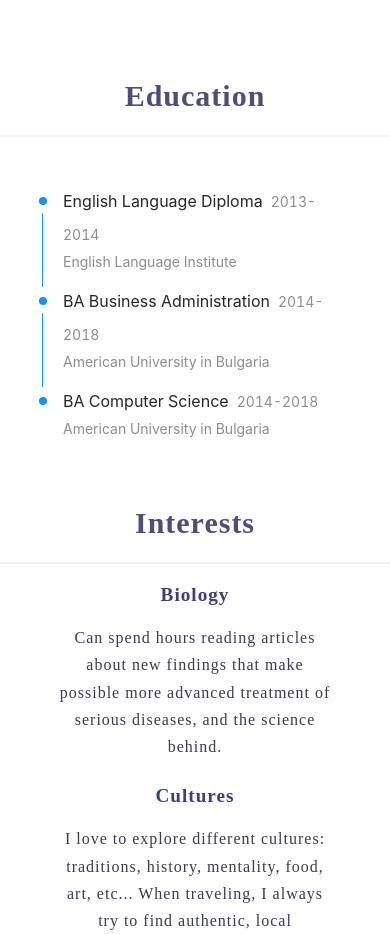
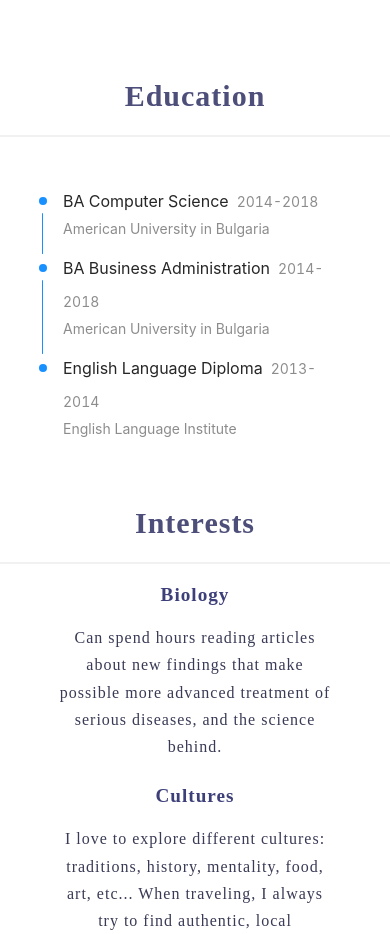
Before and after one commit to TatianaTriukhova/TatianaTriukhova-github.io, a React (Create React App) app: page / in a window 390 px wide. Shown: the part 2880-3814 px from the top of the page. Built offline with nearby package versions, Linux system fonts and the light colour scheme.

Commit message:
fixing reverse

```diff
--- a/package.json
+++ b/package.json
@@ -8,7 +8,6 @@
     "@testing-library/user-event": "^12.1.10",
     "@types/react": "^17.0.27",
     "antd": "^4.16.8",
-    "ismobilejs": "^1.1.1",
     "react": "^17.0.2",
     "react-dom": "^17.0.2",
     "react-scripts": "4.0.3",
--- a/src/components/education-list/educationList.tsx
+++ b/src/components/education-list/educationList.tsx
@@ -1,6 +1,5 @@
 import "./EducationList.css";
 import { Steps } from "antd";
-import isMobile from 'ismobilejs';
 
 export interface EducationEntryType {
   date: string;
@@ -10,16 +9,14 @@ export interface EducationEntryType {
 
 function EducationList({ educationEntries }: { educationEntries: EducationEntryType[] }) {
   const { Step } = Steps;
-  function isMobileDevice() {
-    return (typeof window.orientation !== "undefined") || (navigator.userAgent.indexOf('IEMobile') !== -1);
-  };
-  const entries = isMobileDevice() ? educationEntries.reverse() : educationEntries
-  return (
-    <div className="steps">
+  const entries = window.innerWidth > 560 ? educationEntries : [...educationEntries].reverse()
+   return (
+      <div className="steps">
       <Steps className="stepsContainer" progressDot responsive>
-        {entries.map((entry => {
+        {entries.map((entry, index) => {
           return (
             <Step
+              key={index}
               title={entry.title}
               subTitle={entry.date}
               status="finish"
@@ -31,10 +28,11 @@ function EducationList({ educationEntries }: { educationEntries: EducationEntryT
               }
             />
           )
-        }))}
+        })}
       </Steps>
     </div>
-  );
+   )
 }
 
+
 export default EducationList;
--- a/src/components/top-panel/topPanel.tsx
+++ b/src/components/top-panel/topPanel.tsx
@@ -2,6 +2,8 @@ import "./TopPanel.css";
 import NavigationDropDown from "../navigation-drop-down/navigationDropDown";
 import useWindowWidth from "../../hooks/useWindowWidthCalculator";
 import { navigationItems } from "../../data/data";
+
+
 function TopPanel() {
   const isLargeScreen = useWindowWidth();
   return (
```
Also changed, not shown: 20 other files (tests, documents, lock files or other folders).
